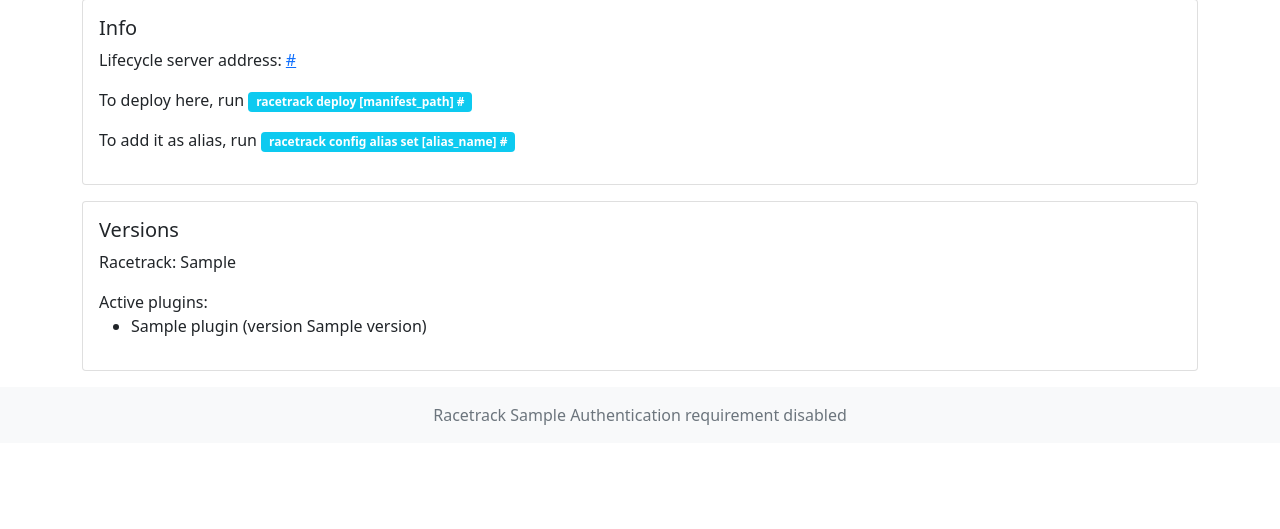
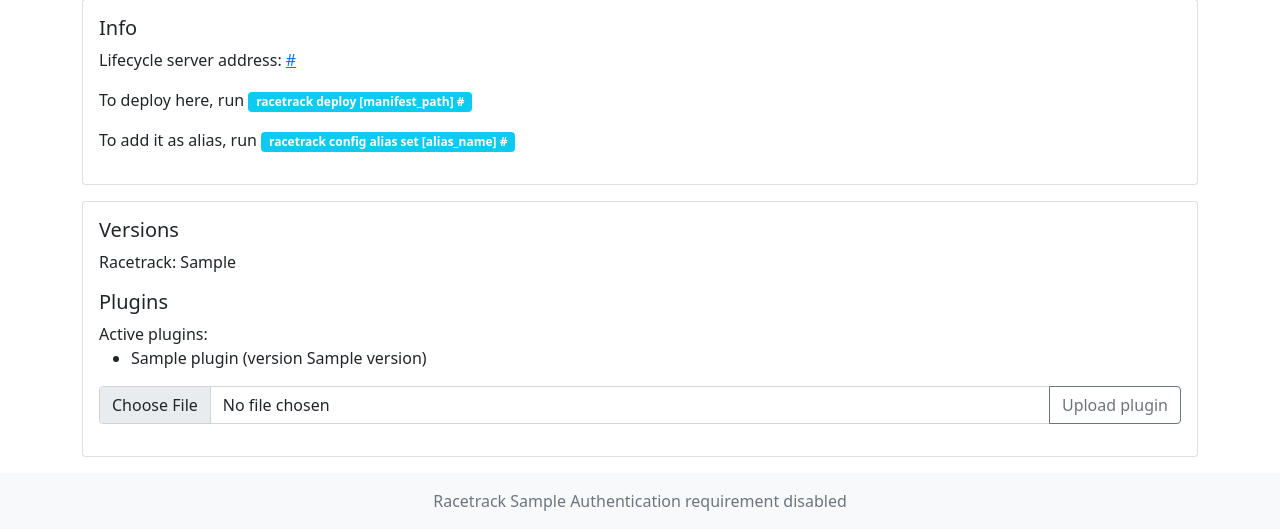
Before and after one commit to TheRacetrack/racetrack, a Django app: template dashboard/dashboard/templates/racetrack/profile.html in a window 1280 px wide. Shown: the part 414-943 px from the top of the page. Before the commit the page ends 839 px from the top, so only its background shows below. Run offline with Django 3.2, Linux system fonts and the light colour scheme; the template is opened without the code that fills it: most values are stand-ins (such as "Sample title", 1, 10 or a date in 2020); some libraries are stand-ins or nearby versions.

Commit message:
Add form for uploading plugins via dashboard

```diff
--- a/dashboard/dashboard/templates/racetrack/activity.html
+++ b/dashboard/dashboard/templates/racetrack/activity.html
@@ -4,14 +4,12 @@
 
 {% block content %}
 
-<div id="alerts-placeholder">
 {% if error %}
 <div class="alert alert-danger alert-dismissible" role="alert">
     {{ error }}
     <button type="button" class="btn-close" data-bs-dismiss="alert" aria-label="Close"></button>
 </div>
 {% endif %}
-</div>
 
 <div class="container">
 
--- a/dashboard/dashboard/templates/racetrack/base.html
+++ b/dashboard/dashboard/templates/racetrack/base.html
@@ -70,8 +70,6 @@
         </div>
     </nav>
 
-    <div class="mt-3"></div>
-
     <!-- Modal -->
     <div class="modal fade" id="modalTemplate" tabindex="-1" aria-labelledby="modalTemplateTitle" aria-hidden="true">
         <div class="modal-dialog">
@@ -89,6 +87,10 @@
             </div>
         </div>
     </div>
+
+    <div id="alerts-placeholder"></div>
+
+    <div class="mt-3"></div>
 
     {% block content %}
     {% endblock content %}
--- a/dashboard/dashboard/templates/racetrack/list.html
+++ b/dashboard/dashboard/templates/racetrack/list.html
@@ -4,14 +4,12 @@
 
 {% block content %}
 
-<div id="alerts-placeholder">
 {% if error %}
 <div class="alert alert-danger alert-dismissible" role="alert">
     {{ error }}
     <button type="button" class="btn-close" data-bs-dismiss="alert" aria-label="Close"></button>
 </div>
 {% endif %}
-</div>
 
 <div class="container">
 
--- a/dashboard/dashboard/templates/racetrack/portfolio.html
+++ b/dashboard/dashboard/templates/racetrack/portfolio.html
@@ -4,14 +4,12 @@
 
 {% block content %}
 
-<div id="alerts-placeholder">
 {% if error %}
 <div class="alert alert-danger alert-dismissible" role="alert">
     {{ error }}
     <button type="button" class="btn-close" data-bs-dismiss="alert" aria-label="Close"></button>
 </div>
 {% endif %}
-</div>
 
 <div class="container">
 
--- a/dashboard/dashboard/templates/racetrack/profile.html
+++ b/dashboard/dashboard/templates/racetrack/profile.html
@@ -71,6 +71,7 @@
                 Racetrack: {{ racetrack_version }}
             </p>
 
+            <h5 class="card-title">Plugins</h5>
             {% if plugins|length > 0 %}
             Active plugins:
             <ul>
@@ -79,6 +80,15 @@
             {% endfor %}
             </ul>
             {% endif %}
+
+            <form action="{% url "dashboard:upload-plugin" %}" method="post" enctype="multipart/form-data">
+                {% csrf_token %}
+                <div class="input-group mb-3">
+                    <input type="file" name="plugin-file" class="form-control">
+                    <button type="submit" class="btn btn-outline-secondary">Upload plugin</button>
+                </div>
+            </form>
+
         </div>
     </div>
 </div>
@@ -98,6 +108,15 @@
     return false; // prevent submit
 }
 
+let searchParams = new URLSearchParams(window.location.search);
+if (searchParams.has('success')) {
+    showAlert(searchParams.get('success'), 'success');
+    window.history.replaceState(null, null, window.location.pathname);
+}
+if (searchParams.has('error')) {
+    showAlert(searchParams.get('error'), 'danger');
+    window.history.replaceState(null, null, window.location.pathname);
+}
 </script>
 
 {% endblock javascript %}
--- a/dashboard/dashboard/urls.py
+++ b/dashboard/dashboard/urls.py
@@ -21,4 +21,5 @@ urlpatterns = [
     path('register/', views.register, name='register'),
     path('registered', views.registered, name='registered'),
     path('profile', views.user_profile, name='profile'),
+    path('plugin/upload', views.upload_plugin, name='upload-plugin'),
 ]
```
Also changed, not shown: dashboard/dashboard/views.py (+20 -1 lines). Lines whose indentation alone changed are shown as unchanged.
